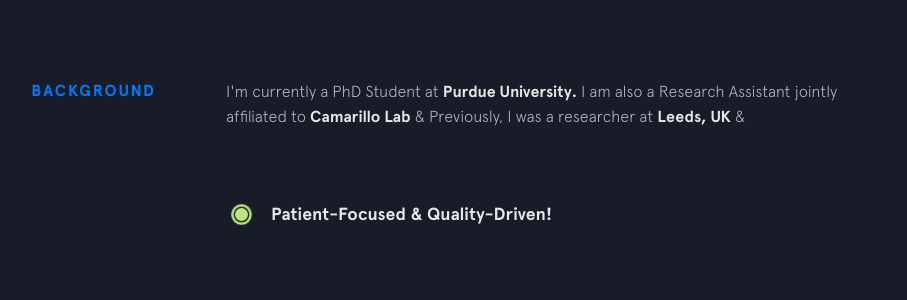
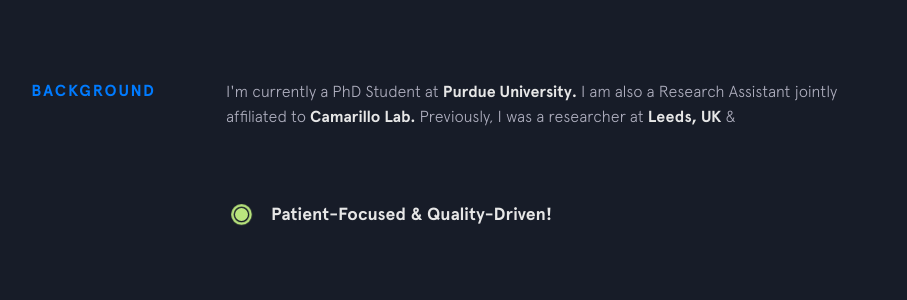
Before and after one commit to Pragatheis/pragatheis.github.io, a Jekyll site: the page built from index.html, in a window 1280 px wide and 900 px high, scrolled down 768 px. Shown: the part 153-453 px from the top of the window, without its empty margins (224-1131 px from the left). Built offline with Jekyll 4.4.1, drawn with Linux system fonts in a browser that asks for light colours; nearby versions of some CDN libraries.

Commit message:
Update background.html

```diff
--- a/_includes/background.html
+++ b/_includes/background.html
@@ -5,8 +5,8 @@
       I'm currently a PhD Student at
       <a class="underline-link" href="https://www.purdue.edu/" target="_blank">Purdue University.  </a>
      I am also a Research Assistant jointly affiliated to
-      <a class="underline-" target="_blank">Camarillo Lab </a>
-      &amp;
+      <a class="underline-" target="_blank">Camarillo Lab. </a>
+
 
       Previously, I was a researcher at
       <a class="underline-link" href="https://robotics.leeds.ac.uk/research/medical-robotics/surgical-robotics/" target="_blank">Leeds, UK</a>
```
